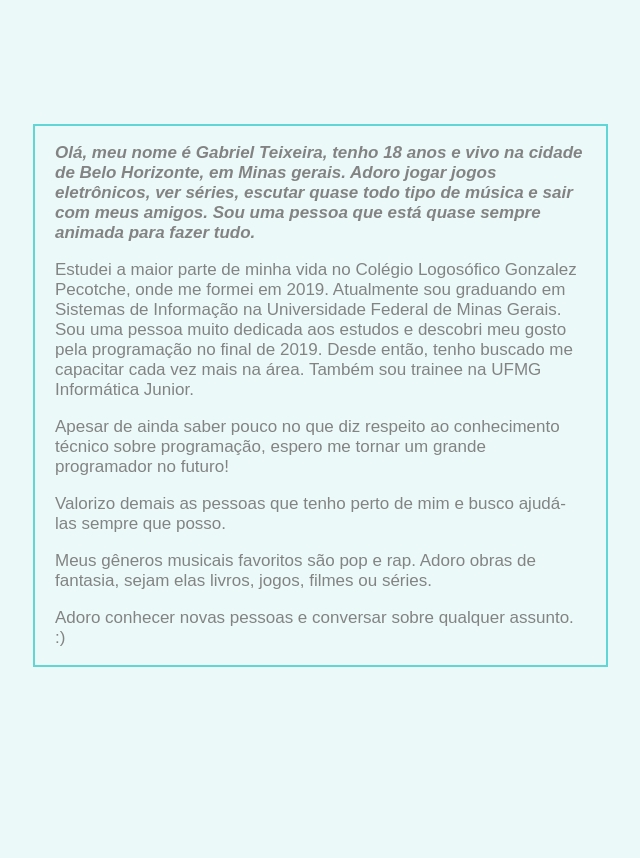
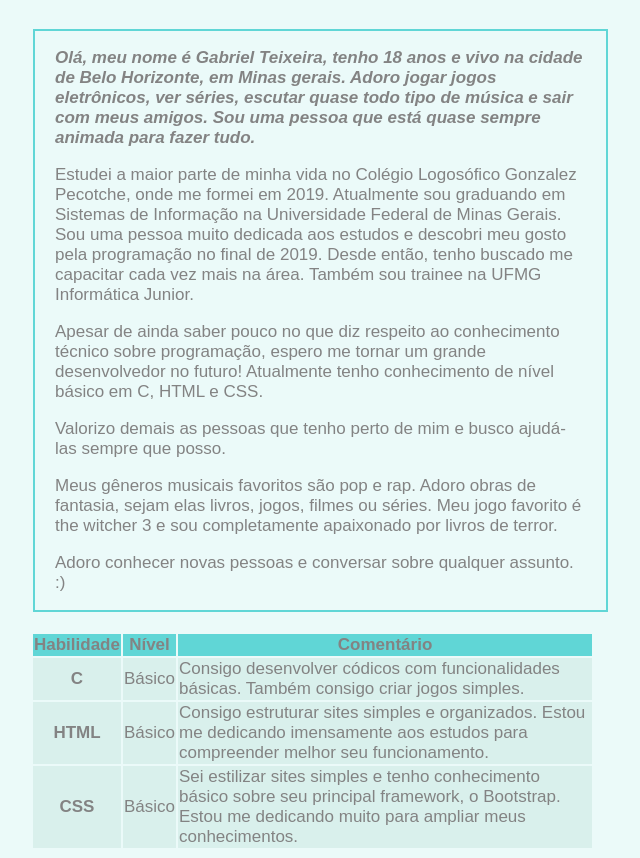
Before and after one commit to gabrielmteixeira/About-Myself, a plain HTML site: page Site/sobre.html in a window 1280 px wide. Shown: the part 860-1718 px from the top of the page, without its empty margins (155-795 px from the left). Before the commit the page ends 1535 px from the top, so only its background shows below. Drawn offline with Linux system fonts and the light colour scheme.

Commit message:
Tabela - habilidades

```diff
--- a/Site/sobre.css
+++ b/Site/sobre.css
@@ -71,7 +71,7 @@ li a:hover {
     width: 42%;
     vertical-align: middle;
     display: inline-block;
-    margin: 200px 0px 0 180px;
+    margin: 105px 0px 0 180px;
     padding: 0 20px 0 20px;
     Color: rgb(131, 131, 131);
     border: 2px solid rgb(96, 214, 214);
@@ -89,3 +89,23 @@ li a:hover {
     margin-top: 130px;
     float: left;
 }
+
+.table {
+    font-family: Arial, Helvetica, sans-serif;
+    font-size: 17px;
+    position: relative;
+    width: 44.55%;
+    color: rgb(131, 131, 131);
+    margin: 20px 435px 0 0;
+    left: 178px;
+
+}
+
+.table tr {
+    padding: 4px;
+    background-color: rgb(217, 240, 236);
+}
+
+.table .table-heading {
+    background-color: rgb(96, 214, 214);
+}
--- a/Site/sobre.html
+++ b/Site/sobre.html
@@ -2,6 +2,7 @@
 <html lang="pt-br">
     <head>
         <meta charset="UTF-8">
+        <meta name="viewport" content="width=device-width, initial-scale=1, shrink-to-fit=no">
         <title>About Myself</title>
         <link rel="stylesheet" type="text/css" href="sobre.css">
         <link rel="shortcut icon" type="image/x-icon" href="https://image.flaticon.com/icons/svg/875/875503.svg">
@@ -27,12 +28,39 @@
             <div class="texto-bio">
                 <p id="intro-bio">Olá, meu nome é Gabriel Teixeira, tenho 18 anos e vivo na cidade de Belo Horizonte, em Minas gerais. Adoro jogar jogos eletrônicos, ver séries, escutar quase todo tipo de música e sair com meus amigos. Sou uma pessoa que está quase sempre animada para fazer tudo.</p>
                 <p>Estudei a maior parte de minha vida no Colégio Logosófico Gonzalez Pecotche, onde me formei em 2019. Atualmente sou graduando em Sistemas de Informação na Universidade Federal de Minas Gerais. Sou uma pessoa muito dedicada aos estudos e descobri meu gosto pela programação no final de 2019. Desde então, tenho buscado me capacitar cada vez mais na área. Também sou trainee na UFMG Informática Junior.</p>
-                <p>Apesar de ainda saber pouco no que diz respeito ao conhecimento técnico sobre programação, espero me tornar um grande programador no futuro!</p>
+                <p>Apesar de ainda saber pouco no que diz respeito ao conhecimento técnico sobre programação, espero me tornar um grande desenvolvedor no futuro! Atualmente tenho conhecimento de nível básico em C, HTML e CSS.</p>
                 <p>Valorizo demais as pessoas que tenho perto de mim e busco ajudá-las sempre que posso.</p>
-                <p>Meus gêneros musicais favoritos são pop e rap. Adoro obras de fantasia, sejam elas livros, jogos, filmes ou séries.</p>
+                <p>Meus gêneros musicais favoritos são pop e rap. Adoro obras de fantasia, sejam elas livros, jogos, filmes ou séries. Meu jogo favorito é the witcher 3 e sou completamente apaixonado por livros de terror.</p>
                 <p>Adoro conhecer novas pessoas e conversar sobre qualquer assunto. :)</p>
             </div>
+            <div>
+                <table class="table table-hover">
+                    <thead>
+                    <tr class="table-heading">
+                        <th scope="col">Habilidade</th>
+                        <th scope="col">Nível</th>
+                        <th scope="col">Comentário</th>
+                    </tr>
+                    </thead>
+                    <tbody>
+                    <tr>
+                        <th scope="row">C</th>
+                        <td>Básico</td>
+                        <td>Consigo desenvolver códicos com funcionalidades básicas. Também consigo criar jogos simples.</td>
+                    </tr>
+                    <tr>
+                        <th scope="row">HTML</th>
+                        <td>Básico</td>
+                        <td>Consigo estruturar sites simples e organizados. Estou me dedicando imensamente aos estudos para compreender melhor seu funcionamento.</td>
+                    </tr>
+                    <tr>
+                        <th scope="row">CSS</th>
+                        <td>Básico</td>
+                        <td>Sei estilizar sites simples  e tenho conhecimento básico sobre seu principal framework, o Bootstrap. Estou me dedicando muito para ampliar meus conhecimentos.</td>
+                    </tr>
+                    </tbody>
+                </table>
+            </div>
         </main>
-
     </body>
 </html>
```
Also changed, not shown: Site/index.html (+3 -0 lines).
